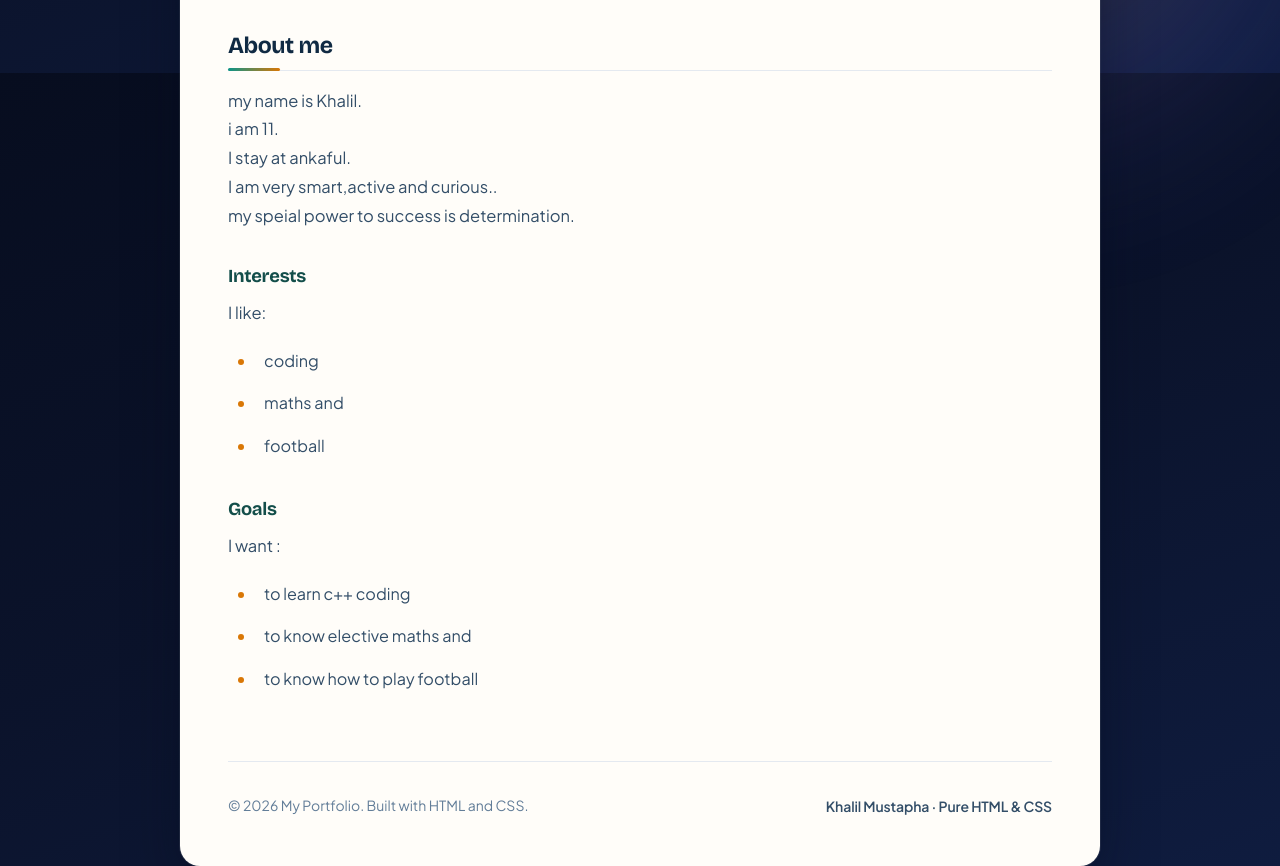
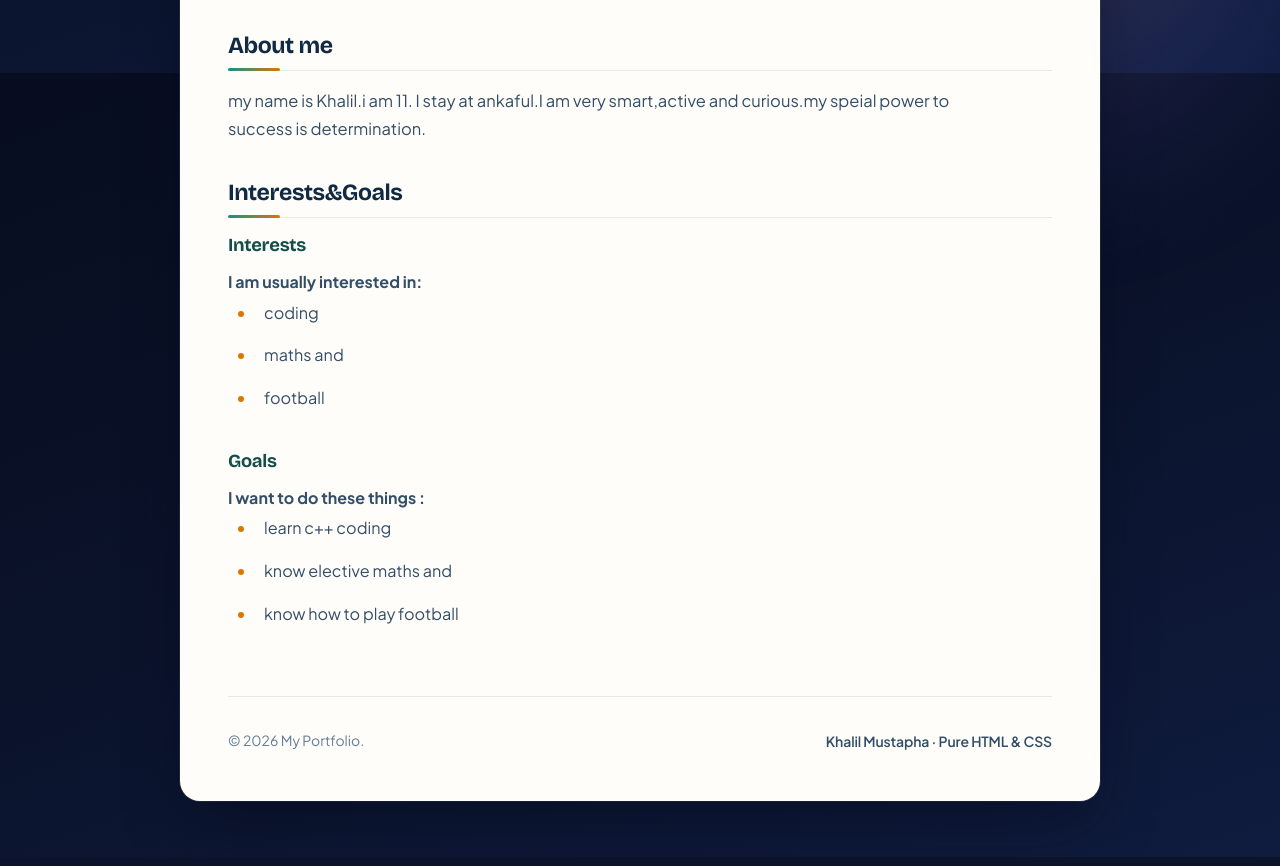
Before and after one commit to khalilalgopeers-creator/Khalil-portfolio, a website built with Vite: page index.html in a window 1280 px wide. Shown: the part 727-1593 px from the top of the page. Built offline with nearby package versions, Linux system fonts and the light colour scheme.

Commit message:
refactor: clean up footer and update project details
Simplify footer text across all pages and update the content in the index and projects sections for better readability and accuracy.

```diff
--- a/index.html
+++ b/index.html
@@ -40,13 +40,13 @@
       </section>
       <section class="section">
         <h2>About me</h2>
-        <p>my name is Khalil.<br>i am 11.<br> I stay at ankaful.<br>I am very smart,active and curious..<br>my speial power to success is determination.</p>
+        <p>my name is Khalil.i am 11. I stay at ankaful.I am very smart,active and curious.my speial power to success is determination.</p>
       </section>
 
-
+      <h2>Interests&Goals</h2>
       <section class="section">
        <h3>interests</h3>
-       <p>I like:</p>
+       <h4>I am usually interested in:</h4>
        <ul>
         <li>coding</li>
         <li>maths and</li>
@@ -56,11 +56,11 @@
 
        <section class="section">
        <h3>goals</h3>
-       <p>I want  :</p>
+       <h4>I want to do these things :</h4>
        <ul>
-        <li> to learn c++ coding</li>
-        <li> to know elective maths and</li>
-        <li>to know how to play football</li>
+        <li>  learn c++ coding</li>
+        <li>  know elective maths and</li>
+        <li> know how to play football</li>
        </ul>
       </section>
 
@@ -68,7 +68,7 @@
 
 
       <footer>
-        <p>&copy; 2026 My Portfolio. Built with HTML and CSS.</p>
+        <p>&copy; 2026 My Portfolio.</p>
       </footer>
     </div>
   </body>
```
Also changed, not shown: contact.html (+1 -1 lines), fun-facts.html (+1 -1 lines), projects.html (+4 -4 lines), skills.html (+1 -1 lines).
